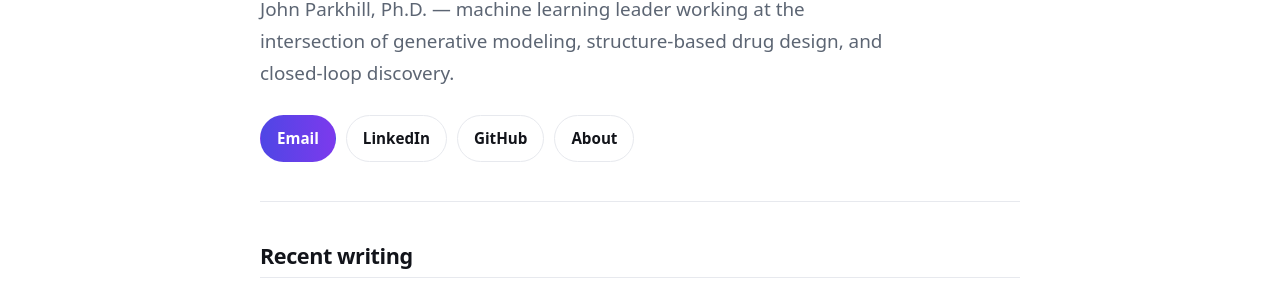
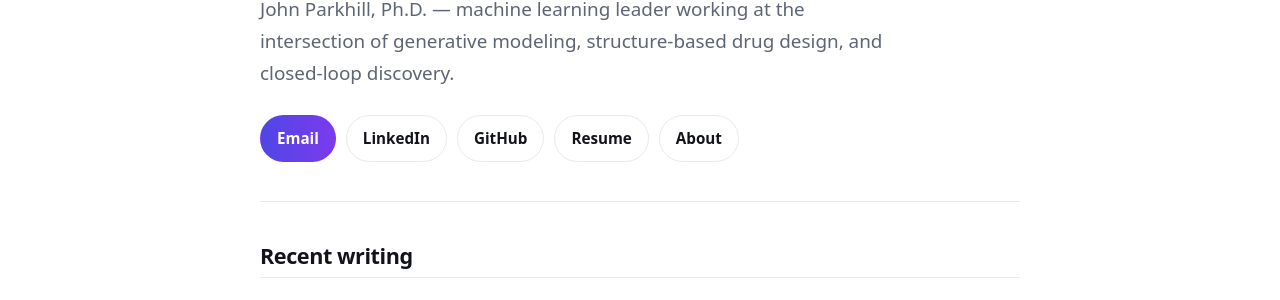
Before and after one commit to jparkhill/jparkhill.github.io, a Jekyll site: the page built from index.markdown, in a window 1280 px wide and 900 px high. Shown: the part 383-683 px from the top of the window. Built offline with Jekyll 4.4.1, drawn with Linux system fonts in a browser that asks for light colours.

Commit message:
Add resume PDF and link it from the home hero and About page
Co-Authored-By: Claude Fable 5.1 <noreply@anthropic.com>

```diff
--- a/_layouts/home.html
+++ b/_layouts/home.html
@@ -10,6 +10,7 @@ layout: default
     {%- if site.email -%}<a class="btn btn-primary" href="mailto:{{ site.email }}">Email</a>{%- endif -%}
     {%- if site.linkedin_username -%}<a class="btn" href="https://www.linkedin.com/in/{{ site.linkedin_username }}/">LinkedIn</a>{%- endif -%}
     {%- if site.github_username -%}<a class="btn" href="https://github.com/{{ site.github_username }}">GitHub</a>{%- endif -%}
+    <a class="btn" href="{{ "/assets/johnparkhill-resume.pdf" | relative_url }}">Resume</a>
     <a class="btn" href="{{ '/about/' | relative_url }}">About</a>
   </div>
 </div>
--- a/about.markdown
+++ b/about.markdown
@@ -14,6 +14,7 @@ My path to ML ran through the physical sciences. I earned a **B.S. in Mathematic
 
 From there I spent several years as **Head of Quantitative Research at Artemis Capital Management**, leading research and data operations for a long-volatility macro fund and building deep-learning systems for volatility modeling and risk. More recently I returned to science, this time on the applied side, to build the ML function at [Terray Therapeutics](https://www.terraytx.com/).
 
+- [Resume (PDF)](/assets/johnparkhill-resume.pdf)
 - [Google Scholar](https://scholar.google.com/citations?user=mkEouY4AAAAJ&hl=en)
 - [GitHub](https://github.com/jparkhill)
 - [LinkedIn](https://www.linkedin.com/in/johnaparkhill/)
```
Also changed, not shown: 1 other file.
